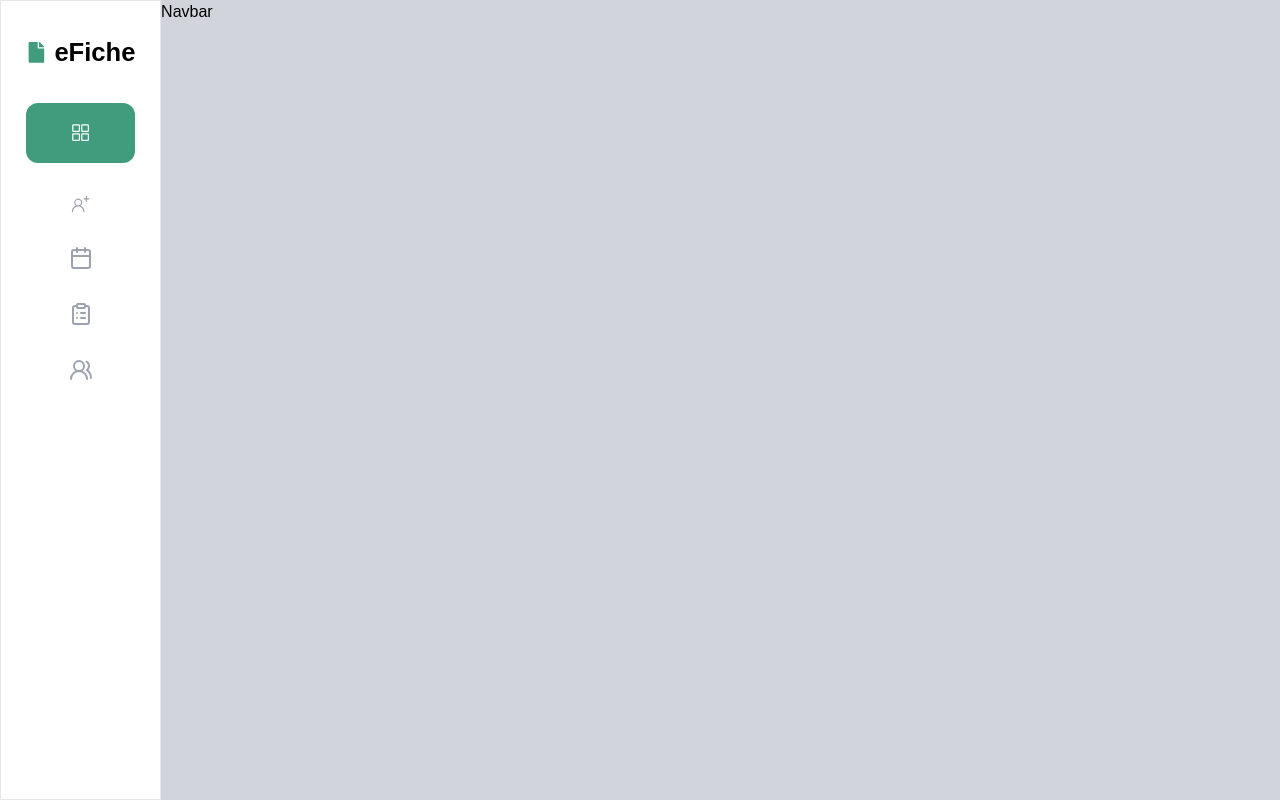
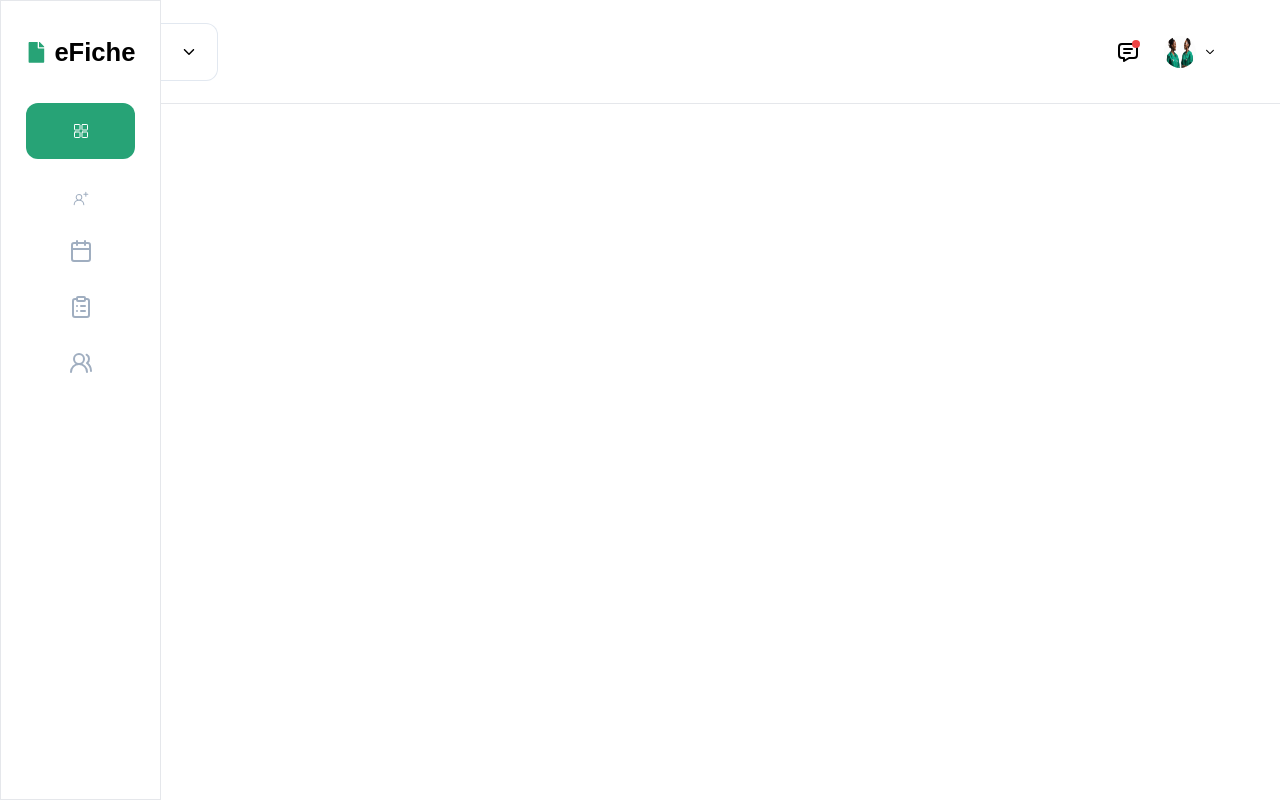
Before and after one commit to fadgadahababashirdev/eficheInterview, a React (Vite) app: page /Nurse in a window 1280 px wide. Built offline with nearby package versions, Linux system fonts and the light colour scheme.

Commit message:
adding navbar

```diff
--- /dev/null
+++ b/src/components/Info.jsx
@@ -0,0 +1,22 @@
+import React from 'react'
+import { IoIosArrowDown } from 'react-icons/io'
+import { TbMessage } from 'react-icons/tb'
+
+const Info = () => {
+  return (
+    <div className='flex   gap-[1.5rem] pr-[4rem] items-center '>
+        {/* message */}
+        <div className='relative h-fit pl-0 flex items-center'>
+            <TbMessage className='w-[1.5rem] h-[1.5rem]'/>
+            <div className='w-2 h-2 absolute top-0 right-0 rounded-full bg-red-500'></div>
+        </div>
+        {/* image */}
+        <div className='flex items-center gap-2 '>
+            <img src="../image.png" alt="image not found" className='w-8 h-8 rounded-full'/>
+            <IoIosArrowDown className='w-3 '/>
+        </div>
+    </div>
+  )
+}
+
+export default Info
--- /dev/null
+++ b/src/components/MenuDown.jsx
@@ -0,0 +1,41 @@
+import { Check } from 'lucide-react';
+import React, { useState } from 'react';
+import { IoIosArrowDown } from 'react-icons/io';
+
+const MenuDown = () => {
+  const [openMenu, setOpenMenu] = useState(false);
+  const handleOpenMenu = () => {
+    setOpenMenu(!openMenu);
+  };
+  return (
+    <div className="border relative border-l-0  border-slate-200 cursor-pointer border-1 rounded-r-xl flex items-center p-5">
+      <IoIosArrowDown className="w-4 h-4 " onClick={handleOpenMenu}/>
+      <div className={`bg-green-400 p-2 w-[11.5rem] h-[28rem] absolute mt-[32rem] left-[-8rem] rounded-lg transform transition-all duration-300 ease-in-out ${
+        openMenu ? "opacity-100 translate-y-0" : "opacity-0 translate-y-4 pointer-events-none"
+      }`}>
+        {/* Nurse */}
+        <div className="bg-[#f8f8f8] p-4 rounded-xl text-center flex justify-between">
+          <h1 className="font-bold rob">Nurse</h1>
+          <div>
+            <Check className="text-[#27a376]" />
+          </div>
+        </div>
+
+        {[
+          'Facility admin',
+          'Receptionist',
+          'Lab technician',
+          'Pharmacist',
+          'Cashier',
+          'Scientist',
+        ].map((title) => (
+          <div className="pl-1 py-4 rounded-xl text-center flex " key={title}>
+            <h1 className="font-bold rob">{title}</h1>
+          </div>
+        ))}
+      </div>
+    </div>
+  );
+};
+
+export default MenuDown;
--- a/src/components/Navbar.jsx
+++ b/src/components/Navbar.jsx
@@ -1,8 +1,14 @@
 import React from 'react'
+import MenuDown from './MenuDown'
+import Info from './Info'
+
 
 const Navbar = () => {
   return (
-    <div className='bg-gray-300 w-full flex justify-between'>Navbar</div>
+    <div className='bg-white border-b border- w-full h-[6.5rem] flex justify-between items-center'>
+     <MenuDown/>
+     <Info/>
+    </div>
   )
 }
 
--- a/src/components/Sidebar.jsx
+++ b/src/components/Sidebar.jsx
@@ -13,19 +13,19 @@ const Sidebar = () => {
         {/* file and heading  div*/}
       <div>
       <div className='flex justify-between h-fit gap-2'>
-            <div className='flex  items-center'><FaFile className='text-[1.3rem]  text-[#409C7C]'/></div>
+            <div className='flex  items-center'><FaFile className='text-[1.3rem]  text-[#27a376]'/></div>
             <div><h1 className=' text-[1.6rem] font-bold'>eFiche</h1></div>
         </div>
          {/* menu icon */}
-        <div className='flex justify-center bg-[#409C7C] p-5 rounded-xl my-[2rem]'><IoGridOutline className='text-white text-[1.2rem]'/></div>
+        <div className='flex justify-center bg-[#27a376] p-5 rounded-xl my-[2rem]'><IoGridOutline className='text-white text-[1rem]'/></div>
         {/* person */}
-        <div className='flex justify-center my-[2rem]'><GoPersonAdd className='text-gray-400 text-[1.2rem]'/></div>
+        <div className='flex justify-center my-[2rem]'><GoPersonAdd className='text-[#a0aec0] text-[1rem]'/></div>
         {/* calender */}
-        <div className='flex justify-center my-[2rem]'><Calendar className='text-gray-400 text-[1.2rem]'/></div>
+        <div className='flex justify-center my-[2rem]'><Calendar className='text-[#a0aec0] text-[1rem]'/></div>
          {/*clipboard list */}
-        <div className='flex justify-center my-[2rem]'><ClipboardList className='text-gray-400 text-[1.2rem]'/></div>
+        <div className='flex justify-center my-[2rem]'><ClipboardList className='text-[#a0aec0] text-[1rem]'/></div>
         {/*  */}
-        <div className='flex justify-center my-[2rem]'><Users2 className='text-gray-400 text-[1.2rem]'/></div>
+        <div className='flex justify-center my-[2rem]'><Users2 className='text-[#a0aec0] text-[1rem]'/></div>
 
       </div>
 
```
